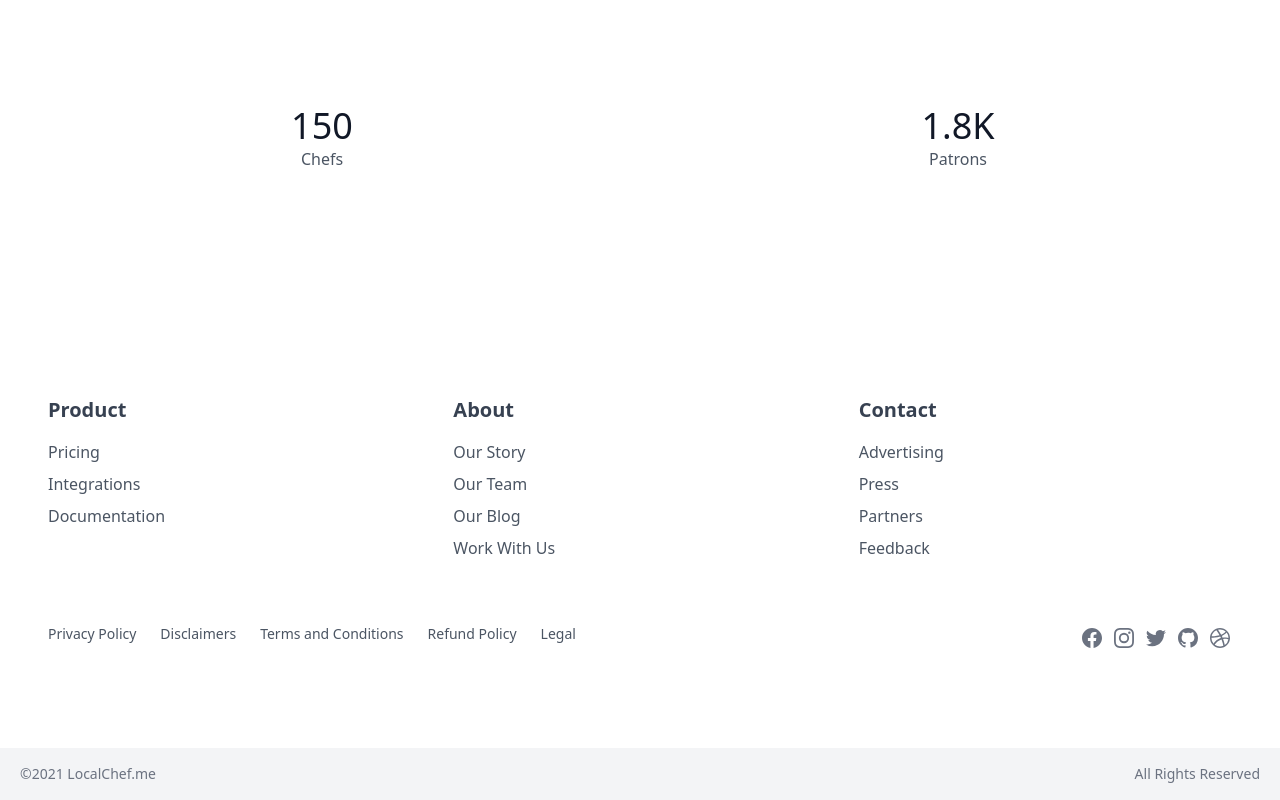
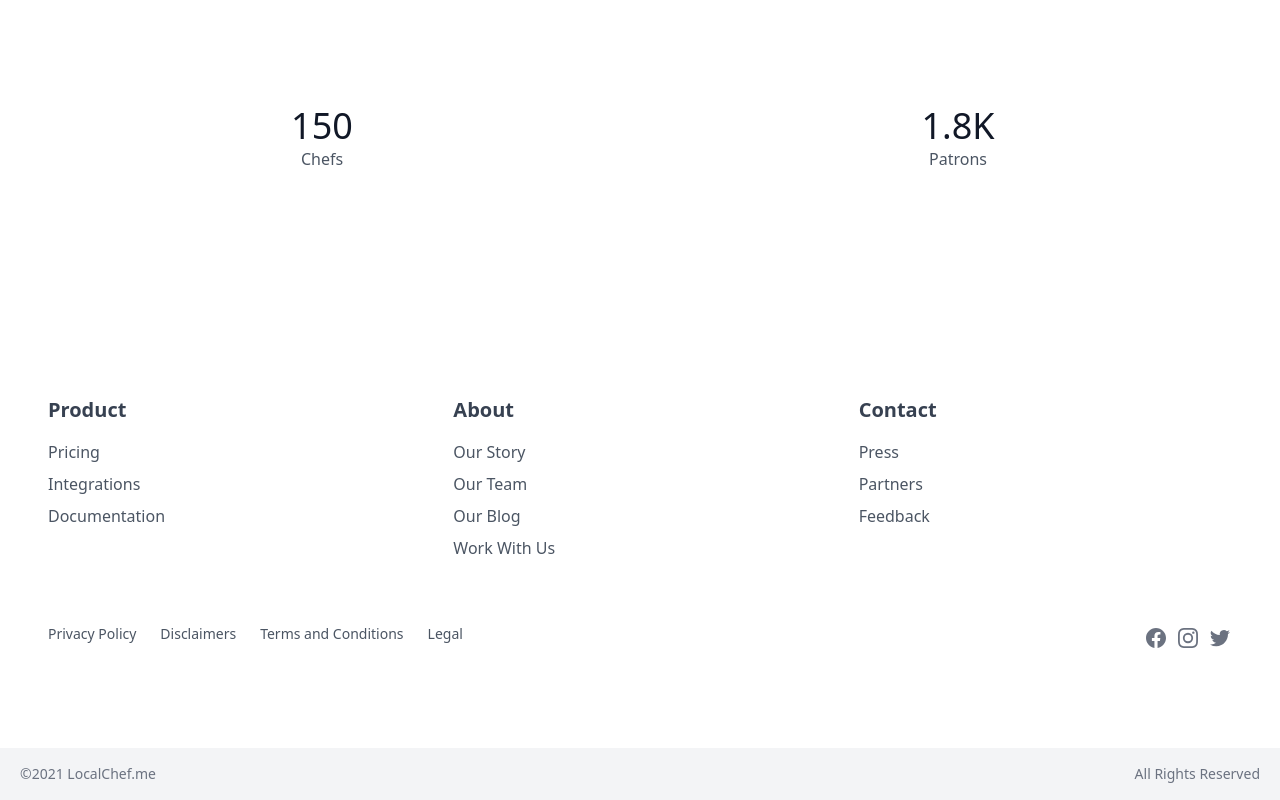
Before and after one commit to nikkushankar/localchef, a plain HTML site: page index.htm in a window 1280 px wide. Shown: the part 719-1519 px from the top of the page. Drawn offline with nearby package versions, Linux system fonts and the light colour scheme.

Commit message:
modification

```diff
--- a/index.htm
+++ b/index.htm
@@ -115,9 +115,6 @@
               <nav class="mt-4">
                   <ul class="space-y-2">
                       <li>
-                          <a href="#" class="text-base hover:text-gray-500">Advertising</a>
-                      </li>
-                      <li>
                           <a href="#" class="text-base hover:text-gray-500">Press</a>
                       </li>
                       <li>
@@ -135,7 +132,6 @@
               <a href="#" class="mb-2 text-sm hover:text-gray-700">Privacy Policy</a>
               <a href="#" class="mb-2 text-sm hover:text-gray-700">Disclaimers</a>
               <a href="terms.htm" class="mb-2 text-sm hover:text-gray-700">Terms and Conditions</a>
-              <a href="#" class="mb-2 text-sm hover:text-gray-700">Refund Policy</a>
               <a href="#" class="mb-2 text-sm hover:text-gray-700">Legal</a>
           </nav>
           <nav class="flex items-center space-x-2">
@@ -159,20 +155,6 @@
                       <path d="M8.29 20.251c7.547 0 11.675-6.253 11.675-11.675 0-.178 0-.355-.012-.53A8.348 8.348 0 0022 5.92a8.19 8.19 0 01-2.357.646 4.118 4.118 0 001.804-2.27 8.224 8.224 0 01-2.605.996 4.107 4.107 0 00-6.993 3.743 11.65 11.65 0 01-8.457-4.287 4.106 4.106 0 001.27 5.477A4.072 4.072 0 012.8 9.713v.052a4.105 4.105 0 003.292 4.022 4.095 4.095 0 01-1.853.07 4.108 4.108 0 003.834 2.85A8.233 8.233 0 012 18.407a11.616 11.616 0 006.29 1.84"></path>
                   </svg>
               </a>
-
-              <a href="#" class="text-gray-500 hover:text-gray-600">
-                  <span class="sr-only">GitHub</span>
-                  <svg class="w-6 h-6" fill="currentColor" viewBox="0 0 24 24" aria-hidden="true">
-                      <path fill-rule="evenodd" d="M12 2C6.477 2 2 6.484 2 12.017c0 4.425 2.865 8.18 6.839 9.504.5.092.682-.217.682-.483 0-.237-.008-.868-.013-1.703-2.782.605-3.369-1.343-3.369-1.343-.454-1.158-1.11-1.466-1.11-1.466-.908-.62.069-.608.069-.608 1.003.07 1.531 1.032 1.531 1.032.892 1.53 2.341 1.088 2.91.832.092-.647.35-1.088.636-1.338-2.22-.253-4.555-1.113-4.555-4.951 0-1.093.39-1.988 1.029-2.688-.103-.253-.446-1.272.098-2.65 0 0 .84-.27 2.75 1.026A9.564 9.564 0 0112 6.844c.85.004 1.705.115 2.504.337 1.909-1.296 2.747-1.027 2.747-1.027.546 1.379.202 2.398.1 2.651.64.7 1.028 1.595 1.028 2.688 0 3.848-2.339 4.695-4.566 4.943.359.309.678.92.678 1.855 0 1.338-.012 2.419-.012 2.747 0 .268.18.58.688.482A10.019 10.019 0 0022 12.017C22 6.484 17.522 2 12 2z" clip-rule="evenodd"></path>
-                  </svg>
-              </a>
-
-              <a href="#" class="text-gray-500 hover:text-gray-600">
-                  <span class="sr-only">Dribbble</span>
-                  <svg class="w-6 h-6" fill="currentColor" viewBox="0 0 24 24" aria-hidden="true">
-                      <path fill-rule="evenodd" d="M12 2C6.48 2 2 6.48 2 12s4.48 10 10 10c5.51 0 10-4.48 10-10S17.51 2 12 2zm6.605 4.61a8.502 8.502 0 011.93 5.314c-.281-.054-3.101-.629-5.943-.271-.065-.141-.12-.293-.184-.445a25.416 25.416 0 00-.564-1.236c3.145-1.28 4.577-3.124 4.761-3.362zM12 3.475c2.17 0 4.154.813 5.662 2.148-.152.216-1.443 1.941-4.48 3.08-1.399-2.57-2.95-4.675-3.189-5A8.687 8.687 0 0112 3.475zm-3.633.803a53.896 53.896 0 013.167 4.935c-3.992 1.063-7.517 1.04-7.896 1.04a8.581 8.581 0 014.729-5.975zM3.453 12.01v-.26c.37.01 4.512.065 8.775-1.215.25.477.477.965.694 1.453-.109.033-.228.065-.336.098-4.404 1.42-6.747 5.303-6.942 5.629a8.522 8.522 0 01-2.19-5.705zM12 20.547a8.482 8.482 0 01-5.239-1.8c.152-.315 1.888-3.656 6.703-5.337.022-.01.033-.01.054-.022a35.318 35.318 0 011.823 6.475 8.4 8.4 0 01-3.341.684zm4.761-1.465c-.086-.52-.542-3.015-1.659-6.084 2.679-.423 5.022.271 5.314.369a8.468 8.468 0 01-3.655 5.715z" clip-rule="evenodd"></path>
-                  </svg>
-              </a>
           </nav>
       </div>
   </div>
```
Also changed, not shown: terms.htm (+5 -0 lines).
